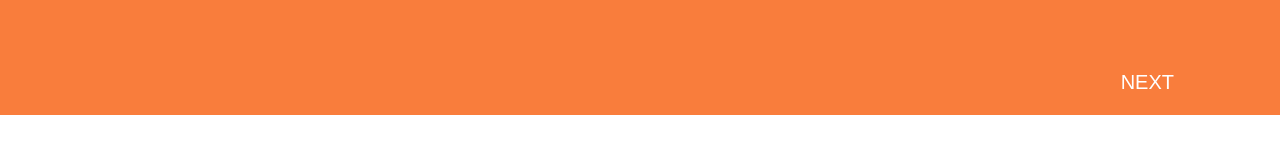
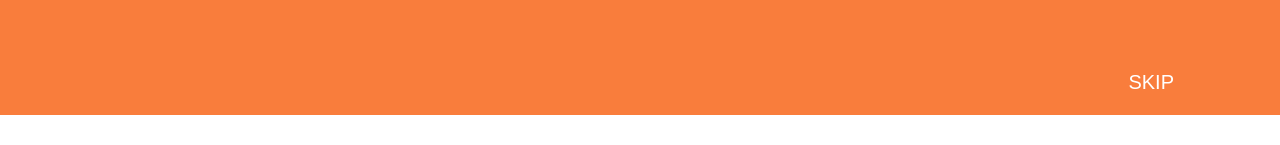
Before and after one commit to kor-seonwoo/portfolio, a React (Create React App) app: page / in a window 1280 px wide. Shown: the part 346-491 px from the top of the page. Built offline with nearby package versions, Linux system fonts and the light colour scheme; a web font is replaced by a local one.

Commit message:
트렌지션 보류 및 1번 질문 페이지 버튼 텍스트 토글 셋팅

```diff
--- a/src/routes/Home.tsx
+++ b/src/routes/Home.tsx
@@ -1,6 +1,6 @@
 import styled from "styled-components"
 import { useState } from "react";
-import { TransitionGroup, CSSTransition } from 'react-transition-group';
+// import { TransitionGroup, CSSTransition } from 'react-transition-group';
 
 const qnaArr = [
     {
@@ -29,9 +29,9 @@ const Warpper = styled.main`
     width: 100%;
     height: 100vh;
     overflow: hidden;
-    > div{
+    /* > div{
         height: calc(100% - 224px);
-    }
+    } */
 `;
 
 const ProgressBar = styled.nav<{$progress: number}>`
@@ -53,7 +53,8 @@ const ContentBox = styled.section`
     flex-direction: column;
     justify-content: space-between;
     width: 100%;
-    height: 100%;
+    height: calc(100% - 224px);
+    /* height: 100%; */
     &.fade-enter-done{
 
     }
@@ -185,6 +186,7 @@ const ConfirmBox = styled.section`
 
 export default function Home() {
     const [currentPage, setCurrentPage] = useState(0);
+    const [currentCname, setCurrentCname] = useState(0);
     const progressMath = (currentPage / qnaArr.length * 100);
     const backOnClick = () => {
         setCurrentPage(prev => prev - 1);
@@ -194,8 +196,7 @@ export default function Home() {
         setCurrentPage(prev => prev + 1);
     }
     const textAreaChange = (e : React.ChangeEvent<HTMLTextAreaElement>) => {
-        console.log(e.target.value.length);
-
+        setCurrentCname(e.target.value.length);
     }
     return (
         <Warpper>
@@ -203,12 +204,14 @@ export default function Home() {
                 <h2 className="blind">현재 진행률 : {progressMath}%</h2>
                 <span></span>
             </ProgressBar>
-            <TransitionGroup>
+            {/* <TransitionGroup>
                 <CSSTransition
                     key={currentPage}
                     timeout={500}
                     classNames="fade"
                 >
+                </CSSTransition>
+            </TransitionGroup> */}
             {currentPage < 4 ?
             (<ContentBox>
                 <Question>
@@ -219,14 +222,14 @@ export default function Home() {
                     <div className="inner">
                         <div className="BtnArea">
                             {currentPage !== 0 ? <button type="button" onClick={backOnClick}>BACK</button> : <div></div>}
-                                    <button type="button" onClick={nextOnClick}>{1 <= 0 ? "SKIP" : "NEXT"}</button>
+                            <button type="button" onClick={nextOnClick}>{currentCname <= 0 ? "SKIP" : "NEXT"}</button>
                         </div>
                         <div className={`Textarea ${currentPage === 0 && "active"}`}>
                             <textarea onChange={textAreaChange} maxLength={20} placeholder="귀사의 상호명을 적어주세요."></textarea>
                             <p>귀사의 상호는 제작자의 포트폴리오 확인에 있어 사용되며 외부 노출 및 저장에는 일절 사용되지 않습니다.</p>
                         </div>
                         <div className={`selectArea ${currentPage !== 0 && "active"}`}>
-                                    {qnaArr[currentPage].options.map((item) => <button key={item}>{item}</button>)}
+                            {qnaArr[currentPage].options.map((item) => <button key={item} value={item}>{item}</button>)}
                         </div>
                     </div>
                 </Option>
@@ -236,8 +239,6 @@ export default function Home() {
                 사용자가 고른 항목들을 최종 확인 시켜준 후 결과 페이지 이동 버튼 노출
             </ConfirmBox>)
             }
-                </CSSTransition>
-            </TransitionGroup>
         </Warpper>
     )
 }
```
Lines whose indentation alone changed are shown as unchanged.
